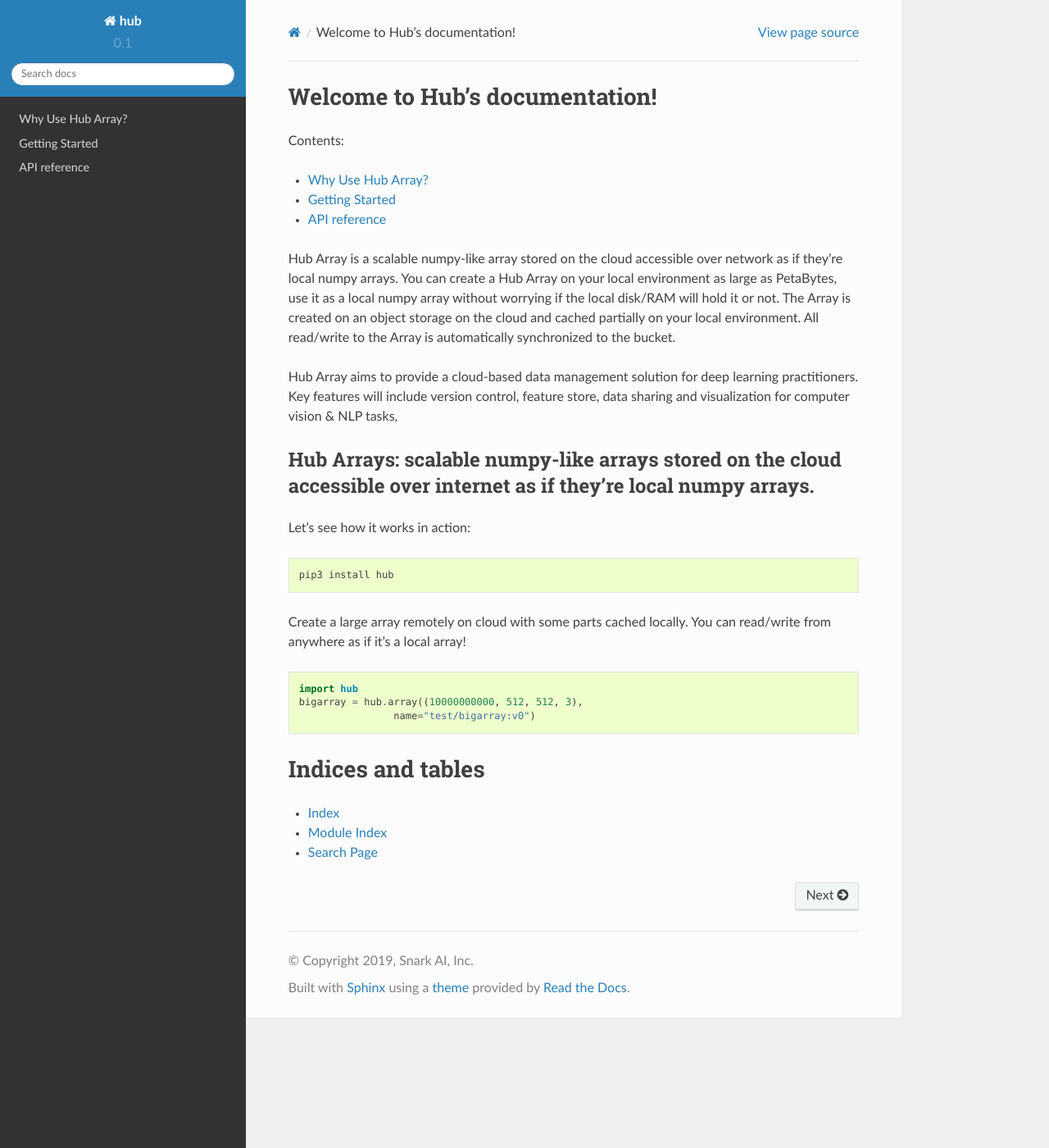
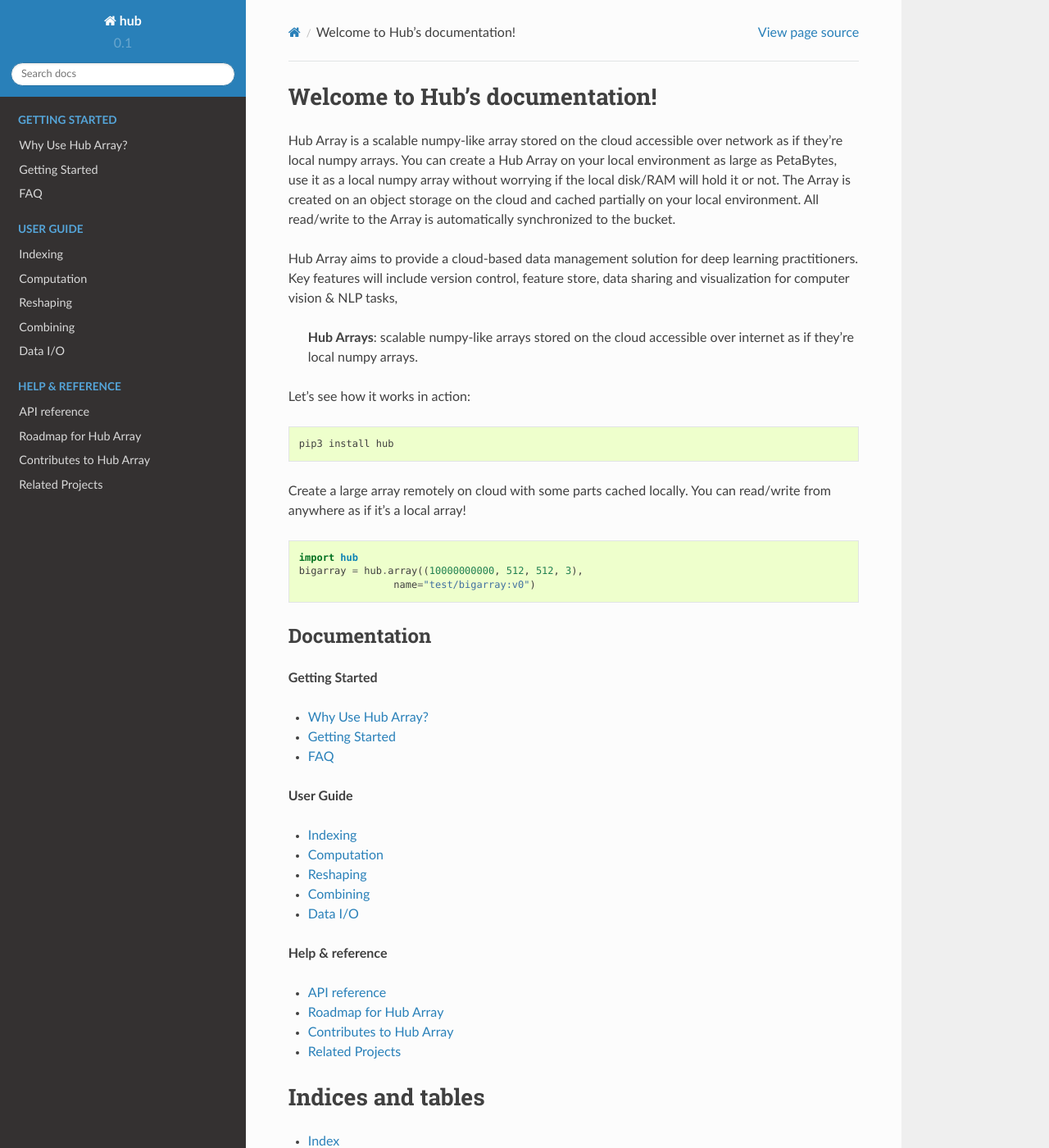
Before and after one commit to activeloopai/deeplake, a Sphinx documentation site: the page built from docs/source/index.rst, in a window 1280 px wide and 1400 px high. Shown: the whole window at 82% size. Built offline with Sphinx 7.4.7 and the Read the Docs theme 2.0.0, drawn with Linux system fonts in a browser that asks for light colours.

Commit message:
update docs

```diff
--- /dev/null
+++ b/docs/source/getting-started/faq.rst
@@ -0,0 +1,6 @@
+FAQ
+#####################
+
+Q: Will my code stuck on internet download when I run `hub.load` to load the dataset?
+A: No. When `hub.load` is a lazy-load meaning it's only downloading the meta data such as shape and data types.
+The actual data IO happens when you try to access any slice/chunk of the array.
--- a/docs/source/index.rst
+++ b/docs/source/index.rst
@@ -25,8 +14,8 @@ All read/write to the Array is automatically synchronized to the bucket.
 Hub Array aims to provide a cloud-based data management solution for deep learning practitioners.
 Key features will include version control, feature store, data sharing and visualization for computer vision & NLP tasks,
 
-**Hub Arrays**: scalable numpy-like arrays stored on the cloud accessible over internet as if they're local numpy arrays.
-^^^^^^^^^^^^^^^^^^^^^^^^^^^^^^^^^^^^^^^^^^^^^^^^^^^^^^^^^^^^^^^^^^^^^^^^^^^^^^^^^^^^^^^^^^^^^^^^^^^^^^^^^^^^^^^^^^^^^^^^^
+    **Hub Arrays**: scalable numpy-like arrays stored on the cloud accessible over internet
+    as if they're local numpy arrays.
 
 Let's see how it works in action:
 
@@ -43,6 +32,60 @@ You can read/write from anywhere as if it's a local array!
     bigarray = hub.array((10000000000, 512, 512, 3),
                     name="test/bigarray:v0")
 
+Documentation
+-------------
+
+**Getting Started**
+
+* :doc:`getting-started/why-hub`
+* :doc:`getting-started/quick-overview`
+* :doc:`getting-started/faq`
+
+.. toctree::
+   :maxdepth: 1
+   :hidden:
+   :caption: Getting Started
+
+   getting-started/why-hub
+   getting-started/quick-overview
+   getting-started/faq
+
+**User Guide**
+
+* :doc:`user-guide/indexing`
+* :doc:`user-guide/computation`
+* :doc:`user-guide/reshaping`
+* :doc:`user-guide/combining`
+* :doc:`user-guide/io`
+
+.. toctree::
+   :maxdepth: 1
+   :hidden:
+   :caption: User Guide
+
+   user-guide/indexing
+   user-guide/computation
+   user-guide/reshaping
+   user-guide/combining
+   user-guide/io
+
+**Help & reference**
+
+* :doc:`references/api`
+* :doc:`references/roadmap`
+* :doc:`references/contributing`
+* :doc:`references/related-projects`
+
+.. toctree::
+   :maxdepth: 1
+   :hidden:
+   :caption: Help & reference
+
+   references/api
+   references/roadmap
+   references/contributing
+   references/related-projects
+
 
 
 Indices and tables
--- /dev/null
+++ b/docs/source/references/contributing.rst
@@ -0,0 +1,5 @@
+
+Contributes to Hub Array
+#################################
+
+Contributes to Hub Array
--- /dev/null
+++ b/docs/source/references/related-projects.rst
@@ -0,0 +1,5 @@
+
+Related Projects
+#################################
+
+A list of related projects
--- /dev/null
+++ b/docs/source/references/roadmap.rst
@@ -0,0 +1,2 @@
+Roadmap for Hub Array
+######################
--- /dev/null
+++ b/docs/source/user-guide/combining.rst
@@ -0,0 +1,4 @@
+Combining
+#################
+
+Concatenate two Hub Arrays together. [TODO]
--- /dev/null
+++ b/docs/source/user-guide/computation.rst
@@ -0,0 +1,5 @@
+Computation
+#######################
+
+You can view each Hub Array as a numpy array. All the computations that applicable to numpy arrays
+are also applicable to Hub Arrays.
--- /dev/null
+++ b/docs/source/user-guide/indexing.rst
@@ -0,0 +1,4 @@
+Indexing
+########################
+
+Indexing of Hub Array follows the same syntax as numpy array.
--- /dev/null
+++ b/docs/source/user-guide/io.rst
@@ -0,0 +1,5 @@
+Data I/O
+###################
+
+You can read and write to Hub Array as if it's a local numpy array.
+The package makes sure the change is synchronized to the cloud storage backend.
--- /dev/null
+++ b/docs/source/user-guide/reshaping.rst
@@ -0,0 +1,4 @@
+Reshaping
+#################################
+
+Reshaping a Hub Array.
```
Also changed, not shown: other parts of docs/source/index.rst (+0 -11 lines), docs/source/getting-started/why-hub.rst (renamed from docs/source/getting-started/motivation.rst).
